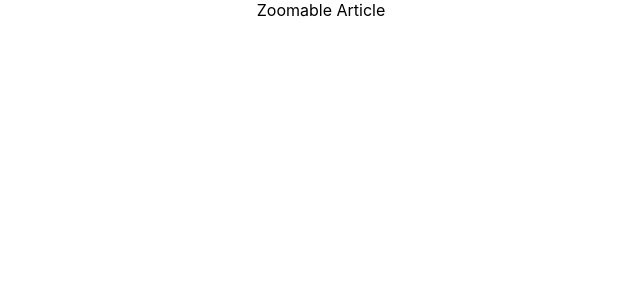
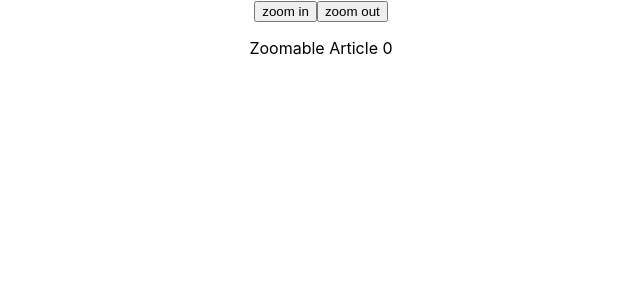
Before and after one commit to MarkSaravi/zoomable-documents, a React (Create React App) app: page / in a window 1280 px wide. Shown: the top 300 px of the page, without its empty margins (319-959 px from the left). Built offline with nearby package versions, Linux system fonts and the light colour scheme.

Commit message:
base container and article

```diff
--- a/src/App.tsx
+++ b/src/App.tsx
@@ -3,12 +3,12 @@
 /* eslint-disable no-use-before-define */
 import React from "react";
 import "./App.css";
-import { ZoomableArticleView } from "./components/ZoomableArticle";
+import { ZoomableArticleContainer } from "./components/ZoomableArticleContainer";
 
 function App() {
   return (
     <div className="App">
-      <ZoomableArticleView />
+      <ZoomableArticleContainer />
     </div>
   );
 }
--- a/src/components/ZoomableArticle/index.tsx
+++ b/src/components/ZoomableArticle/index.tsx
@@ -1,8 +1,41 @@
+/* eslint-disable import/extensions */
 // eslint-disable-next-line no-use-before-define
-import React from "react";
 
-const ZoomableArticleView: React.FC = () => {
-  return <div>Zoomable Article</div>;
+import React, { useState } from "react";
+import type { ZoomableContent } from '../../types';
+
+type OwnProps = {
+  content: ZoomableContent;
+};
+
+type Props = OwnProps;
+
+const ZoomableArticleView: React.FC<Props> = (props: Props) => {
+  const { content } = props;
+  const [zoomLevel, setZoomLevel] = useState<number>(0);
+return (
+  <>
+    <input
+      type="button"
+      value="zoom in"
+      onClick={() => {
+        if (zoomLevel < 10) {
+          setZoomLevel(zoomLevel + 1);
+        }
+      }}
+    />
+    <input
+      type="button"
+      value="zoom out"
+      onClick={() => {
+        if (zoomLevel > 0) {
+          setZoomLevel(zoomLevel - 1);
+        }
+      }}
+    />
+    <p>Zoomable Article {content.toString(zoomLevel)}</p>
+  </>
+);
 };
 
 export { ZoomableArticleView };
--- /dev/null
+++ b/src/components/ZoomableArticleContainer/Zoomable.ts
@@ -0,0 +1,15 @@
+/* eslint-disable no-empty-function */
+/* eslint-disable import/extensions */
+/* eslint-disable class-methods-use-this */
+
+import { ZoomableSentences, ZoomableContent } from '../../types';
+
+class Zoomable implements ZoomableContent {
+    constructor(readonly sentences: ZoomableSentences) {}
+
+    toString(_zoomLevel: number): string {
+        return `${_zoomLevel}`;
+    }
+}
+
+export { Zoomable };
--- /dev/null
+++ b/src/components/ZoomableArticleContainer/index.tsx
@@ -0,0 +1,18 @@
+/* eslint-disable class-methods-use-this */
+/* eslint-disable import/extensions */
+// eslint-disable-next-line no-use-before-define
+
+import React from "react";
+import { Zoomable } from "./Zoomable";
+import { ZoomableArticleView } from '../ZoomableArticle';
+
+const ZoomableArticleContainer: React.FC = () => {
+    const zoomable = new Zoomable({ levels: [], sentences: [] });
+  return (
+    <>
+      <ZoomableArticleView content={zoomable} />
+    </>
+  );
+};
+
+export { ZoomableArticleContainer };
```
Also changed, not shown: src/types/index.ts (renamed from src/types.ts, +7 -2 lines).
